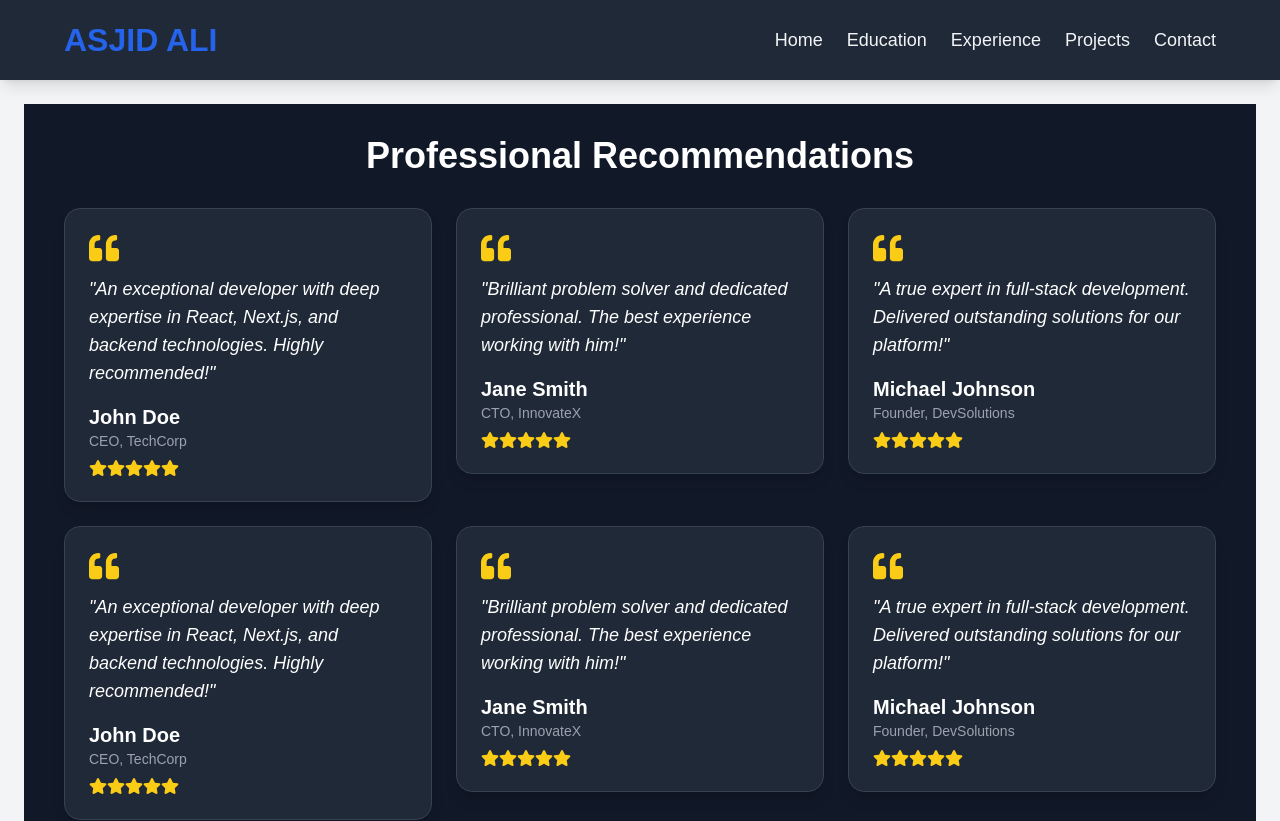
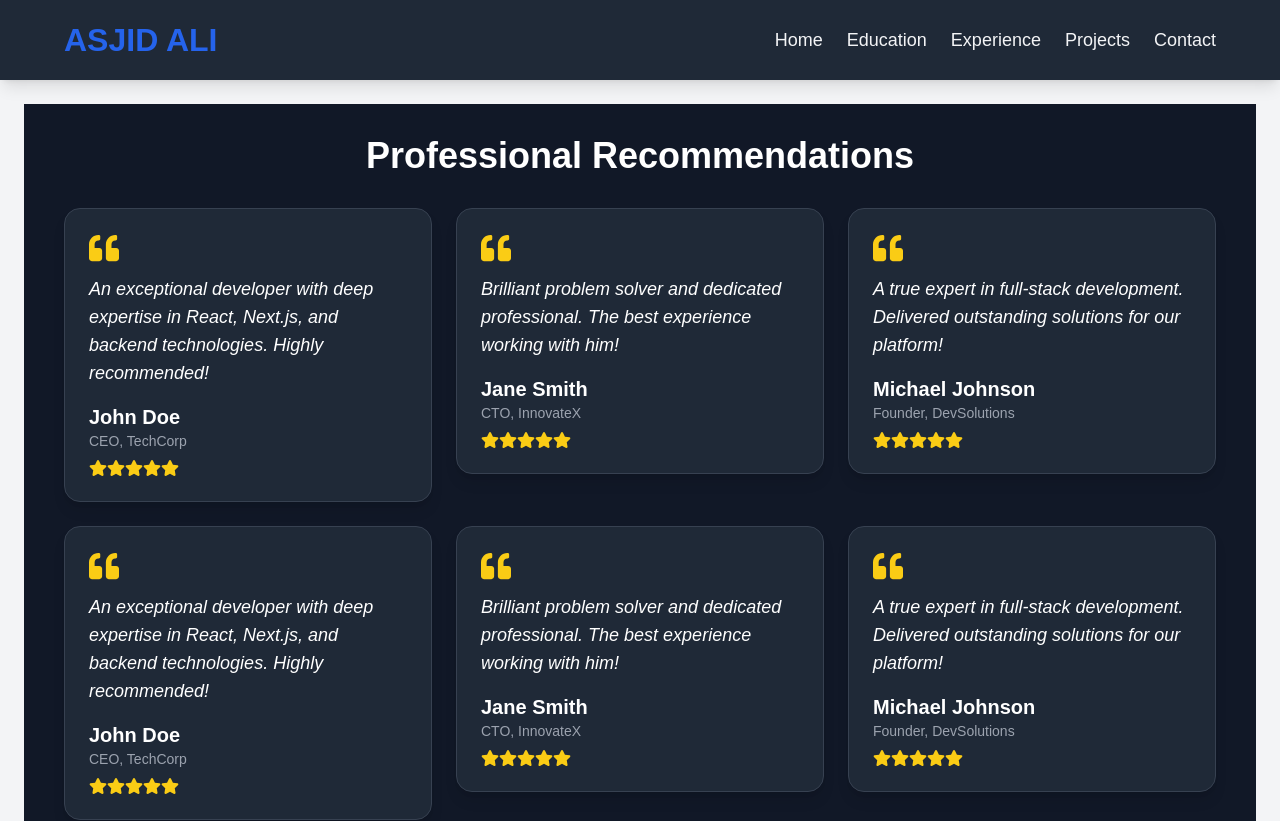
Before and after one commit to AsjidAle/portfolio, a Next.js app: page /recommendations in a window 1280 px wide. Shown: the top 821 px of the page. Built offline with nearby package versions, Linux system fonts and the light colour scheme.

Commit message:
Fix: react/no-unescaped-entities linting error in RecommendationsPage

```diff
--- a/app/recommendations/page.tsx
+++ b/app/recommendations/page.tsx
@@ -153,7 +153,7 @@ export default function RecommendationsPage() {
           >
             <div className="bg-gray-800 p-6 rounded-2xl shadow-lg border border-gray-700 hover:scale-105 transition-transform">
               <FaQuoteLeft className="text-yellow-400 text-3xl mb-3" />
-              <p className="text-lg italic">"{rec.message}"</p>
+              <p className="text-lg italic">{rec.message}</p>
               <div className="mt-4">
                 <h3 className="text-xl font-semibold">{rec.name}</h3>
                 <p className="text-sm text-gray-400">{rec.position}</p>
```
